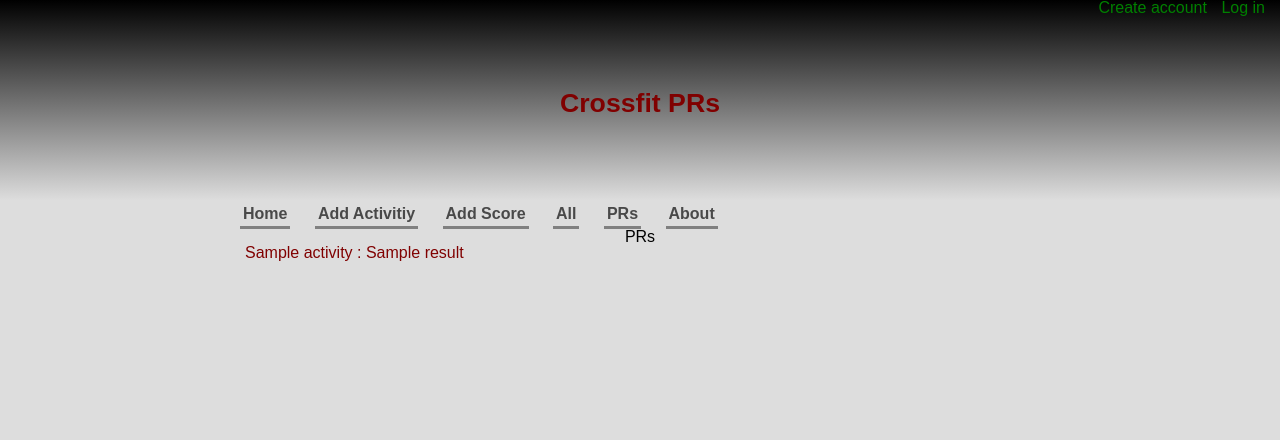
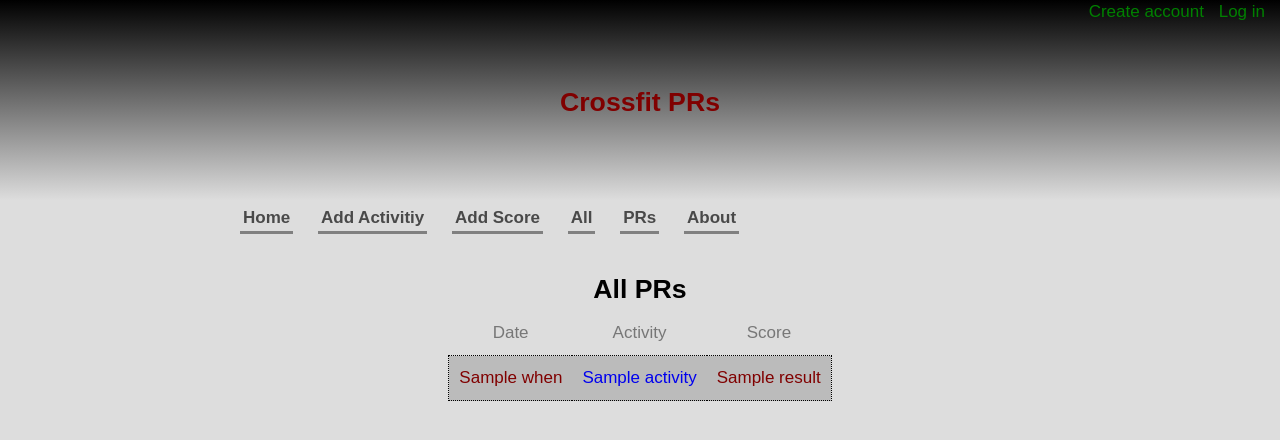
Before and after one commit to the-gigi/crossfit_prs, a Django app: template prs/templates/prs.html in a window 1280 px wide. Shown: the top 440 px of the page. Run offline with Django 3.2, Linux system fonts and the light colour scheme; the template is opened without the code that fills it: most values are stand-ins (such as "Sample title", 1, 10 or a date in 2020); some libraries are stand-ins or nearby versions.

Commit message:
Added pagination to the all results page

```diff
--- a/prs/static/css/style.css
+++ b/prs/static/css/style.css
@@ -2,7 +2,14 @@ body {
     background-color: #dddddd;
     margin-left: auto;
     margin-right: auto;
-    font-family: arial, sans-serif;
+    font-family: sans-serif,"Trebuchet MS",Verdana,Helvetica,Arial;
+    font-size: 17px;
+    line-height: 24px;
+}
+
+
+h1 {
+    font-size: 26px;
 }
 
 a {
@@ -182,12 +189,25 @@ li {
 
 #content h1 {
 	text-align: center;
+    padding-top: 20px;
+    padding-top: 20px;
+    color: maroon;
+    font-weight: bold;
 }
 .score a {
     color: rgb(128, 0, 0);
     padding: 5px 5px 5px 5px;
     text-decoration: none;
 }
+
+#main {
+    padding-top: 10px;
+}
+
+#big_button_container {
+    padding: 10px;
+}
+
 
 .score a:hover {
     font-weight: bold;
--- a/prs/templates/base.html
+++ b/prs/templates/base.html
@@ -4,12 +4,14 @@
         <title>Crossfit PRs - {%block pagetitle %}{% endblock %}</title>
         <link rel="stylesheet" href="{{ STATIC_URL }}css/reset.css" type="text/css" />
         <link rel="stylesheet" href="{{ STATIC_URL }}css/style.css" type="text/css" />
+        <!--link rel="stylesheet" href="{{ STATIC_URL }}css/{% block css %}{% endblock %}" type="text/css" /-->
         <!--[if IE]>
         <script src="http://html5shiv.googlecode.com/svn/trunk/html5.js"></script>
         <![endif]-->
         <script src="http://ajax.googleapis.com/ajax/libs/jquery/1.5/jquery.min.js"></script>
         <script src="{{ STATIC_URL }}js/common.js"></script>
         <script src="{{ STATIC_URL }}js/sorttable.js"></script>
+        <!--script src="{{ STATIC_URL }}js/{% block js %}{% endblock %}"></script-->
     </head>
     <body>
         <div id="header">
@@ -29,14 +31,16 @@
                     <li><a href="{% url prs.views.new_activity  %}">Add Activitiy</a></li>
                     <li><a href="{% url prs.views.new_score %}">Add Score</a></li>
 
-                    <li><a href="{% url prs.views.all %}">All</a></li>
+                    <li><a href="{% url prs.views.all %}?offset=0&limit=10">All</a></li>
                     <li><a href="{% url prs.views.all_prs %}">PRs</a></li>
                     <li><a href="{% url prs.views.about %}">About</a></li>
                 </ul>
             </nav>
 
             <h1>{% block title %}{% endblock %}</h1>
+            <div id="main">
             {% block primary %}{% endblock %}
+            </div>
         </div>
     </body>
 </html>
--- a/prs/templates/prs.html
+++ b/prs/templates/prs.html
@@ -1,10 +1,26 @@
 {% extends 'base.html' %}
 {% block pagetitle %}All PRs{% endblock %}
-{% block title %}PRs{% endblock %}
+
 {% block primary %}
-<ul>
+
+<table id="results_table" class="sortable">
+    <caption>All PRs</caption>
+    <thead>
+        <tr>
+            <th>Date</th>
+            <th>Activity</th>
+            <th class="sorttable_nosort">Score</th>
+        </tr>
+    </thead>
+    <tbody>
 {% for pr in prs %}
-    <li class="score"><a href="/prs/{{ pr.id }}/">{{ pr.activity.name }} : {{pr.result}}</a></li>
+    <tr class="{% cycle 'even' 'odd'%}">
+        <td sorttable_customkey={{ s.when|date:"c" }}>{{ pr.when }}</td>
+        <td><a href="/prs/{{ pr.id }}/">{{ pr.activity.name }}</td>
+        <td>{{ pr.result }}</td>
+    </tr>
 {% endfor %}
-</ul>
+    </tbody>
+</table>
+
 {% endblock %}
--- a/todo.txt
+++ b/todo.txt
@@ -4,6 +4,8 @@ format data as tables
 style tables
 add sorting
 add pagination
+
+deploy on the web / GAE?
 
 add activity creation form
 add score entry form
```
Also changed, not shown: prs/templates/all.html (renamed from prs/templates/index.html, +16 -0 lines), prs/templates/new_score.html (+4 -4 lines), prs/views.py (+30 -5 lines), prs/static/css/new_score.css (line endings or trailing spaces).
